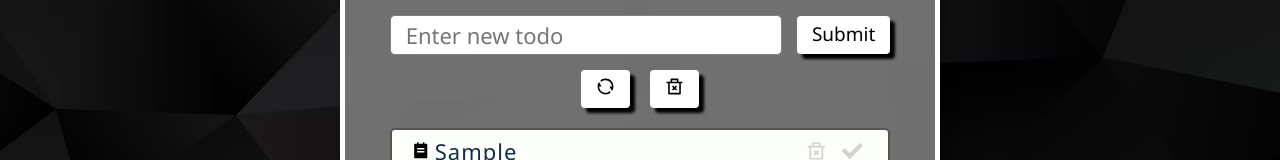
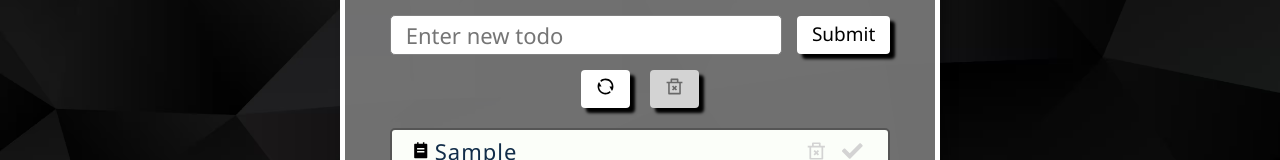
Before and after one commit to W0x3R/TODO-APP-REACT, a React (Create React App) app: page / in a window 1280 px wide. Both pictures are taken after typing "Sample" into the empty fields and a click on the button "Submit". Shown: the part 128-288 px from the top of the page. Built offline with nearby package versions, Linux system fonts and the light colour scheme.

Commit message:
feat: added styles for button with actions__button class with disabled attribute (Wed, Oct 9, 2024, 4:52:22 PM)

```diff
--- a/src/components/UI/Button.module.scss
+++ b/src/components/UI/Button.module.scss
@@ -16,3 +16,14 @@
 		color: red
 	}
 }
+
+.actions__button:disabled,
+.actions__button:disabled svg {
+	background-color: lightgray;
+	color: rgb(0 0 0 / 50%);
+
+	@include hoverOrActive {
+		color: rgb(0 0 0 / 50%);
+		cursor: not-allowed;
+	}
+}
```
